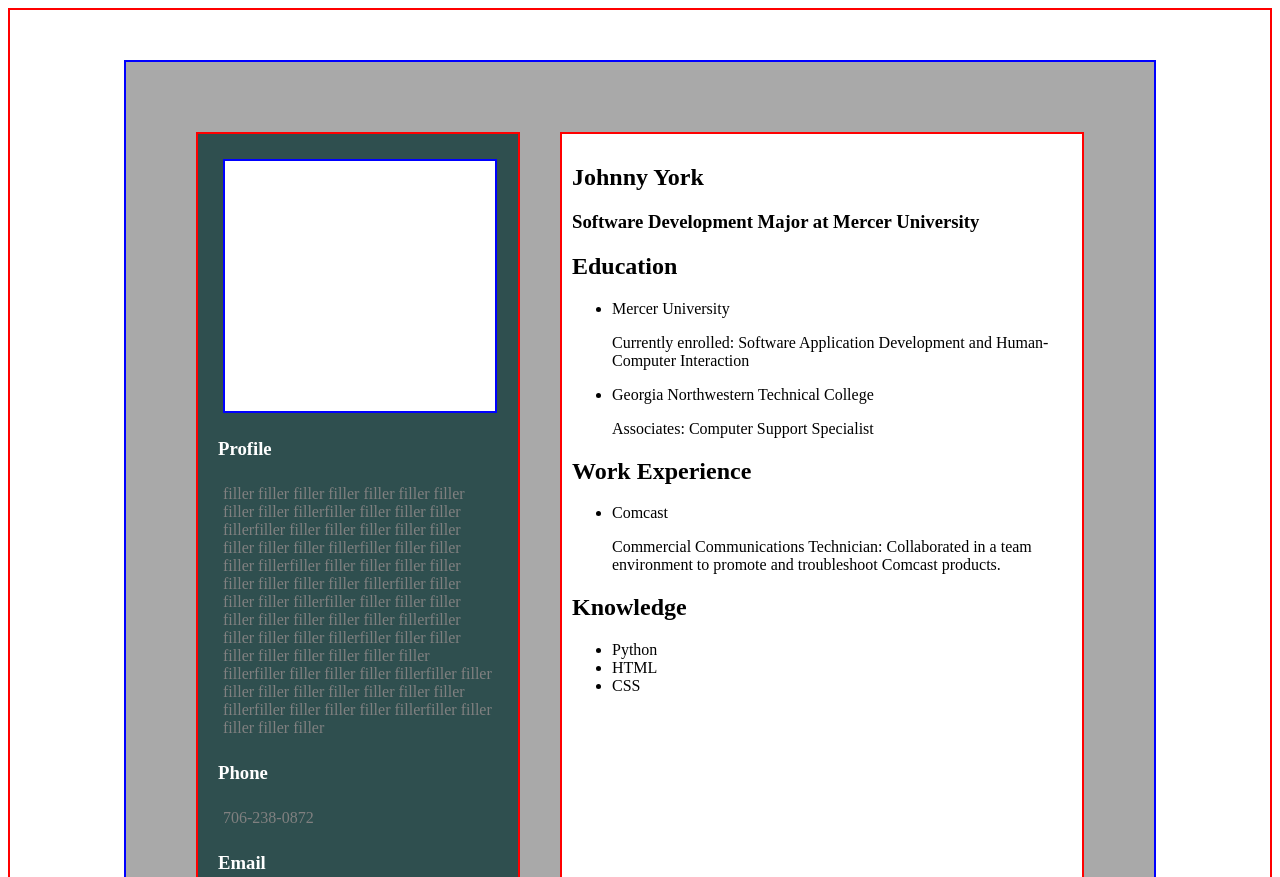
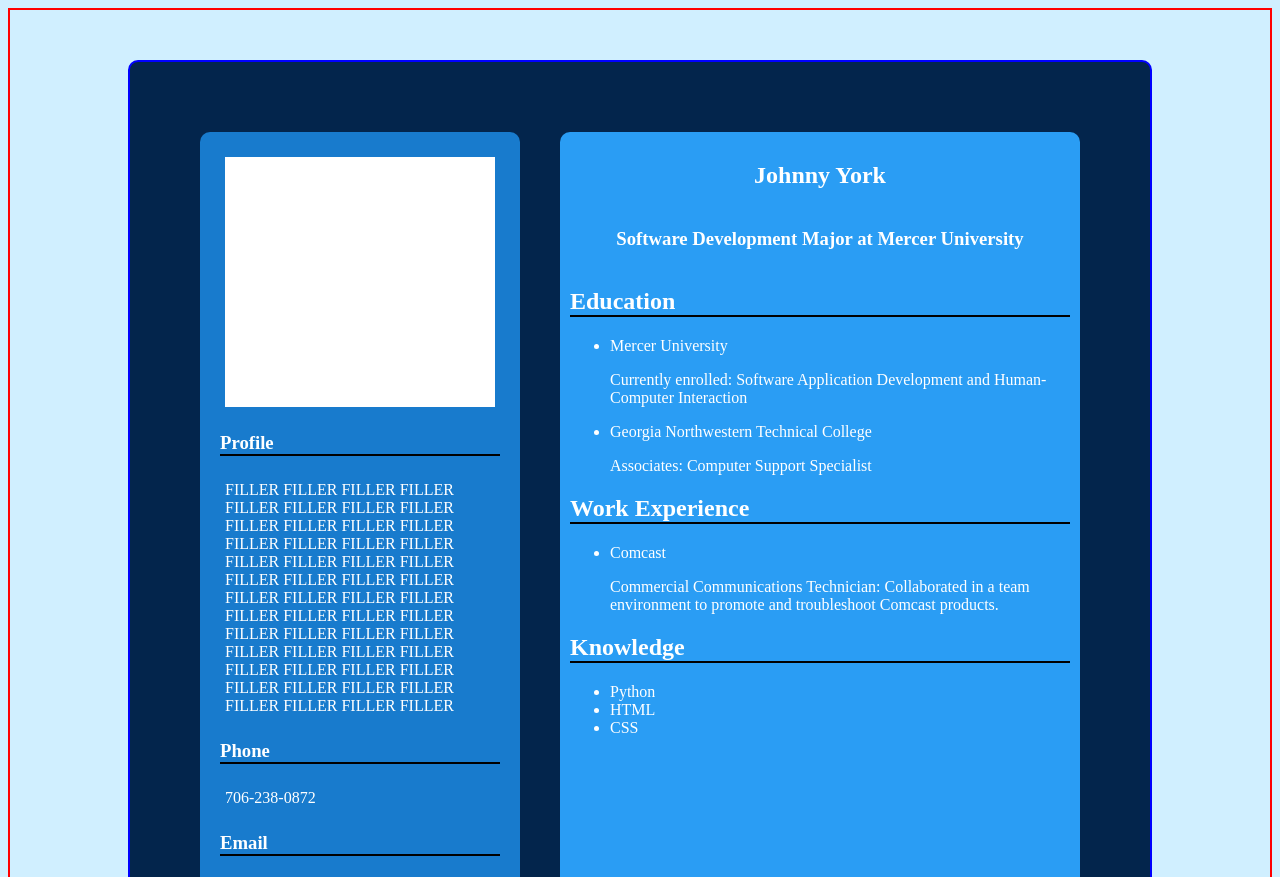
Before and after one commit to johnnyyork13/MyPortfolio, a plain HTML site: page public/index.html in a window 1280 px wide. Shown: the top 877 px of the page. Drawn offline with Linux system fonts and the light colour scheme.

Commit message:
add color theme

```diff
--- a/public/index.html
+++ b/public/index.html
@@ -1,34 +1,11 @@
 <!DOCTYPE html>
 <html lang="en">
 <head>
-    <script>
-        // Import the functions you need from the SDKs you need
-    import { initializeApp } from "firebase/app";
-    import { getAnalytics } from "firebase/analytics";
-    // TODO: Add SDKs for Firebase products that you want to use
-    // https://firebase.google.com/docs/web/setup#available-libraries
-
-    // Your web app's Firebase configuration
-    // For Firebase JS SDK v7.20.0 and later, measurementId is optional
-    const firebaseConfig = {
-    apiKey: "AIzaSyCP0YoJ3IUVSLSHVTpgna00swDuDgVpGO8",
-    authDomain: "my-portfolio-bb961.firebaseapp.com",
-    databaseURL: "https://my-portfolio-bb961-default-rtdb.firebaseio.com",
-    projectId: "my-portfolio-bb961",
-    storageBucket: "my-portfolio-bb961.appspot.com",
-    messagingSenderId: "761934879179",
-    appId: "1:761934879179:web:b8163f9319f7d96493fe4e",
-    masurementId: "G-BCEPGZQXLJ"
-    };
-
-    // Initialize Firebase
-    const app = initializeApp(firebaseConfig);
-    const analytics = getAnalytics(app);
-        </script>
     <meta charset="UTF-8">
     <meta http-equiv="X-UA-Compatible" content="IE=edge">
     <meta name="viewport" content="width=device-width, initial-scale=1.0">
     <link rel="stylesheet" href="stylesheet.css" />
+    <script src="javascript.js"></script>
     <title>Johnny York's Portfolio</title>
 </head>
 <body class="body">
@@ -36,13 +13,13 @@
         <div class="left_column">
             <div class="profile_pic"></div>
             <h3 class="profile_profile">Profile</h1>
-            <p class="profile_profile_p">filler filler filler filler filler
-                filler filler filler filler fillerfiller filler filler filler fillerfiller filler filler filler filler
-                filler filler filler filler fillerfiller filler filler filler fillerfiller filler filler filler filler
-                filler filler filler filler fillerfiller filler filler filler fillerfiller filler filler filler filler
-                filler filler filler filler fillerfiller filler filler filler fillerfiller filler filler filler filler
-                filler filler filler filler fillerfiller filler filler filler fillerfiller filler filler filler filler
-                filler filler filler filler fillerfiller filler filler filler fillerfiller filler filler filler filler
+            <p class="profile_profile_p">
+                FILLER FILLER FILLER FILLER FILLER FILLER FILLER FILLER FILLER FILLER
+                FILLER FILLER FILLER FILLER FILLER FILLER FILLER FILLER FILLER FILLER
+                FILLER FILLER FILLER FILLER FILLER FILLER FILLER FILLER FILLER FILLER
+                FILLER FILLER FILLER FILLER FILLER FILLER FILLER FILLER FILLER FILLER
+                FILLER FILLER FILLER FILLER FILLER FILLER FILLER FILLER FILLER FILLER
+                FILLER FILLER
             </p>
             <h3 class="profile_phone">Phone</h3>
             <p class="profile_phone_p">706-238-0872</p>
@@ -56,7 +33,7 @@
             <h2>Johnny York</h2>
             <h3>Software Development Major at Mercer University</h3>
             <div class="education">
-                <h2>Education</h2>
+                <h2 class="right_column_h">Education</h2>
                 <ul>
                     <li>Mercer University</li>
                     <p>Currently enrolled: Software Application Development and Human-Computer Interaction</p>
@@ -65,7 +42,7 @@
                 </ul>
 
             <div class="work_experience">
-                <h2>Work Experience</h2>
+                <h2 class="right_column_h">Work Experience</h2>
                 <ul>
                     <li>Comcast</li>
                     <p>Commercial Communications Technician: Collaborated in a team environment to
@@ -75,7 +52,7 @@
             </div>
 
             <div class="knowledge">
-                <h2>Knowledge</h2>
+                <h2 class="right_column_h">Knowledge</h2>
                 <ul>
                     <li>Python</li>
                     <li>HTML</li>
@@ -85,8 +62,5 @@
             </div>
         </div>
     </div>
-    <div class="footer_div">
-
-    </div>
 </body>
 </html>
--- a/public/stylesheet.css
+++ b/public/stylesheet.css
@@ -1,5 +1,6 @@
 .body {
     border: 2px solid red;
+    background-color: #d0efff;
     display: flex;
     height: 100%;
     flex-direction: column;
@@ -15,7 +16,7 @@
     height: 1000px;
     display: flex;
     justify-content:space-around;
-    background-color: darkgrey;
+    background-color: #03254c;
 
 }
 .left_column, .right_column {
@@ -24,7 +25,6 @@
 }
 
 .profile_pic {
-    border: 2px solid blue;
     background-color: white;
     width: 90%;
     height: 250px;
@@ -34,31 +34,34 @@
 .profile_profile, .profile_phone, .profile_email, .profile_web {
     color: white;
     margin: 10px;
+    border-bottom: 2px solid black;
 }
 
 .profile_profile_p, .profile_phone_p, .profile_email_p, .profile_web_p {
-    color: grey;
+    color: white;
     margin: 15px;
 }
 
+.columns, .left_column, .right_column {
+    border-radius: 10px;
+}
 
 .left_column {
     display: flex;
     flex-direction: column;
-    border: 2px solid red;
-    background-color: darkslategrey;
+    background-color: #187bcd;
     width: 300px;
 }
 
 .right_column {
-    border: 2px solid red;
-    background-color: white;
+    display:flex;
+    flex-direction: column;
+    align-items: center;
+    background-color: #2a9df4;
     width: 500px;
+    color:white;
 }
 
-.footer_div {
-    border: 2px solid red;
-    width: 1000px;
-    height: 100px;
-    background-color: darkslategrey;
+.right_column_h {
+    border-bottom: 2px solid black;
 }
```
Also changed, not shown: public/javascript.js (added), 1 other file.
